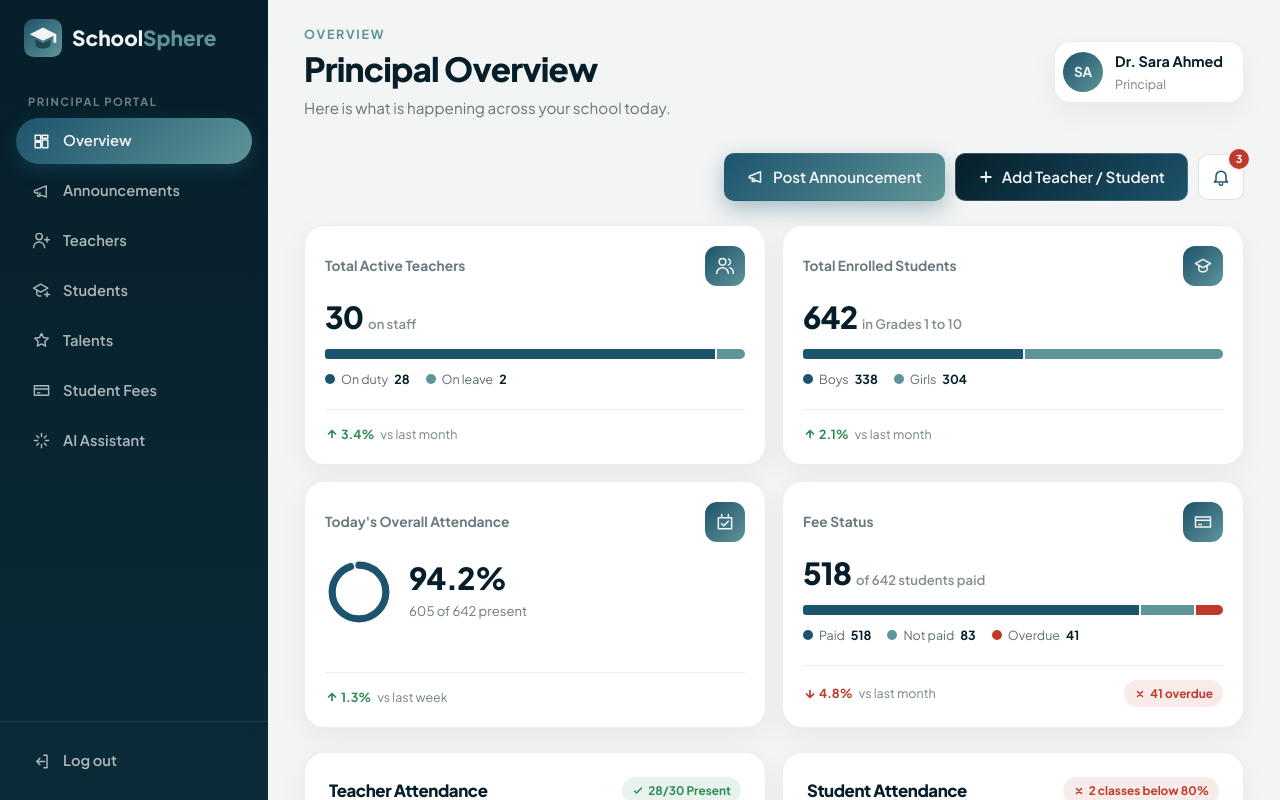
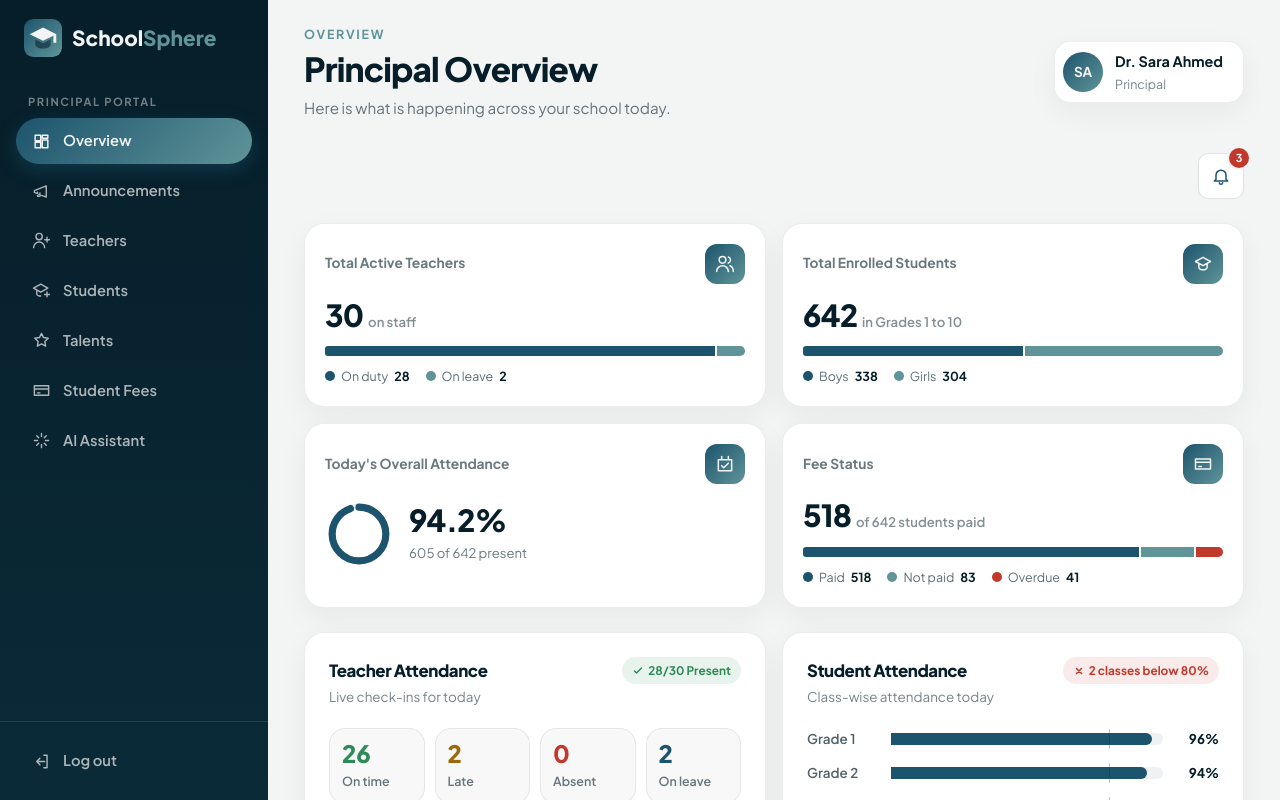
Before and after one commit to devdevcipator-arch/school-project, a Next.js app: page /principal in a window 1280 px wide. Shown: the top 800 px of the page. Built offline with nearby package versions, Linux system fonts and the light colour scheme.

Commit message:
Principal overview: drop KPI trend footers and header quick-action buttons
Co-Authored-By: Claude Opus 5.5 <noreply@anthropic.com>

```diff
--- a/app/principal/announcements/page.tsx
+++ b/app/principal/announcements/page.tsx
@@ -9,7 +9,7 @@ export const metadata: Metadata = {
 
 type Props = PageProps<"/principal/announcements">;
 
-// `?compose=1` (from "Post Announcement" on the overview) opens the composer straight away.
+// `?compose=1` opens the composer straight away.
 async function Board({ searchParams }: Pick<Props, "searchParams">) {
   const { compose } = await searchParams;
   return <AnnouncementsBoard startComposing={compose === "1"} />;
--- a/app/principal/teachers/page.tsx
+++ b/app/principal/teachers/page.tsx
@@ -9,7 +9,7 @@ export const metadata: Metadata = {
 
 type Props = PageProps<"/principal/teachers">;
 
-// `?add=1` (from "Add Teacher" on the overview) opens the onboarding form straight away.
+// `?add=1` opens the onboarding form straight away.
 async function Board({ searchParams }: Pick<Props, "searchParams">) {
   const { add } = await searchParams;
   return <TeachersBoard startAdding={add === "1"} />;
--- a/components/principal/ExecHeader.tsx
+++ b/components/principal/ExecHeader.tsx
@@ -1,8 +1,6 @@
 "use client";
 
-import Link from "next/link";
 import { useEffect, useRef, useState, type ReactNode } from "react";
-import { ButtonLink, buttonClass } from "@/components/ui/Button";
 import { notifications } from "@/lib/principal";
 
 /** Small popover that closes on outside click or Escape. */
@@ -37,45 +35,13 @@ function Popover({ open, onClose, children, className = "" }: { open: boolean; o
 const toneDot = { danger: "bg-danger", warn: "bg-warn" };
 
 export default function ExecHeader() {
-  const [menu, setMenu] = useState<"add" | "bell" | null>(null);
+  const [menu, setMenu] = useState<"bell" | null>(null);
   const close = () => setMenu(null);
 
   return (
     <header className="flex justify-end">
-      {/* The page title lives in the portal top bar; this row keeps the quick actions. */}
+      {/* The page title lives in the portal top bar; this row keeps the notifications bell. */}
       <div className="flex flex-wrap items-center gap-2.5">
-        <ButtonLink href="/principal/announcements?compose=1" className="max-sm:flex-1">
-          <svg viewBox="0 0 24 24" aria-hidden className="size-[18px]" fill="none" stroke="currentColor" strokeWidth="2" strokeLinecap="round" strokeLinejoin="round">
-            <path d="M3 11l15-6v14L3 13z M7 13v5h3v-4" />
-          </svg>
-          Post Announcement
-        </ButtonLink>
-
-        <div className="relative max-sm:flex-1">
-          <button
-            type="button"
-            aria-haspopup="menu"
-            aria-expanded={menu === "add"}
-            onClick={() => setMenu((m) => (m === "add" ? null : "add"))}
-            className={buttonClass("dark", "md", "w-full cursor-pointer")}
-          >
-            <svg viewBox="0 0 20 20" aria-hidden className="size-4"><path d="M10 4v12M4 10h12" fill="none" stroke="currentColor" strokeWidth="2.2" strokeLinecap="round" /></svg>
-            Add Teacher / Student
-          </button>
-          <Popover open={menu === "add"} onClose={close} className="w-56">
-            <div role="menu">
-              {[
-                { href: "/principal/teachers?add=1", label: "Add Teacher" },
-                { href: "/principal/students", label: "Add Student" },
-              ].map((l) => (
-                <Link key={l.href} role="menuitem" href={l.href} onClick={close} className="block rounded-xl px-3.5 py-2.5 text-[.9rem] font-semibold text-ink transition-colors hover:bg-primary/8 hover:text-primary">
-                  {l.label}
-                </Link>
-              ))}
-            </div>
-          </Popover>
-        </div>
-
         <div className="relative">
           <button
             type="button"
--- a/components/principal/KpiCards.tsx
+++ b/components/principal/KpiCards.tsx
@@ -1,9 +1,8 @@
 import type { ReactNode } from "react";
-import { Badge, Trend } from "@/components/dashboard/ui";
 import { kpis } from "@/lib/principal";
 
-/** KPI card: header, body, and a footer pinned to the bottom so cards in a row line up. */
-function Kpi({ label, icon, footer, children }: { label: string; icon: string; footer: ReactNode; children: ReactNode }) {
+/** KPI card: header and body. */
+function Kpi({ label, icon, children }: { label: string; icon: string; children: ReactNode }) {
   return (
     <section
       className="flex min-w-0 flex-col rounded-[20px] border border-ink/8 bg-white p-5 shadow-[0_10px_30px_rgba(6,30,41,.05)] transition-[translate,box-shadow] duration-300 ease-soft hover:-translate-y-1 hover:shadow-[0_18px_40px_rgba(6,30,41,.1)]"
@@ -16,8 +15,7 @@ function Kpi({ label, icon, footer, children }: { label: string; icon: string; f
           </svg>
         </span>
       </div>
-      <div className="mb-5 mt-4 grid gap-4">{children}</div>
-      <div className="mt-auto flex flex-wrap items-center justify-between gap-2 border-t border-ink/8 pt-3.5">{footer}</div>
+      <div className="mt-4 grid gap-4">{children}</div>
     </section>
   );
 }
@@ -69,9 +67,7 @@ export default function KpiCards() {
     <div className="grid gap-4 sm:grid-cols-2 2xl:grid-cols-4">
       <Kpi
         label="Total Active Teachers"
-        icon="M9 11a4 4 0 1 0 0-8a4 4 0 1 0 0 8z M2 21c0-3.9 3.1-7 7-7s7 3.1 7 7 M16 3.5a4 4 0 0 1 0 7.5 M18 14c2.4.8 4 3.2 4 7"
-        footer={<Trend value={teachers.trend} />}
-      >
+        icon="M9 11a4 4 0 1 0 0-8a4 4 0 1 0 0 8z M2 21c0-3.9 3.1-7 7-7s7 3.1 7 7 M16 3.5a4 4 0 0 1 0 7.5 M18 14c2.4.8 4 3.2 4 7"      >
         <p className={big}>
           {teachers.total} <span className={sub}>on staff</span>
         </p>
@@ -85,9 +81,7 @@ export default function KpiCards() {
 
       <Kpi
         label="Total Enrolled Students"
-        icon="M3 9l9-5 9 5-9 5z M7 11.5V16c0 1.5 2.2 3 5 3s5-1.5 5-3v-4.5"
-        footer={<Trend value={students.trend} />}
-      >
+        icon="M3 9l9-5 9 5-9 5z M7 11.5V16c0 1.5 2.2 3 5 3s5-1.5 5-3v-4.5"      >
         <p className={big}>
           {students.total} <span className={sub}>in Grades 1 to {students.grades}</span>
         </p>
@@ -101,9 +95,7 @@ export default function KpiCards() {
 
       <Kpi
         label="Today's Overall Attendance"
-        icon="M8 3v3 M16 3v3 M4 7h16v13H4z M8 14l2.5 2.5L16 11"
-        footer={<Trend value={attendance.trend} label="vs last week" />}
-      >
+        icon="M8 3v3 M16 3v3 M4 7h16v13H4z M8 14l2.5 2.5L16 11"      >
         <div className="flex items-center gap-4">
           <Ring percent={attendance.percent} />
           <div className="min-w-0">
@@ -117,14 +109,7 @@ export default function KpiCards() {
 
       <Kpi
         label="Fee Status"
-        icon="M3 6h18v12H3z M3 10h18 M7 15h3"
-        footer={
-          <>
-            <Trend value={fees.trend} />
-            <Badge tone="danger">{fees.overdue} overdue</Badge>
-          </>
-        }
-      >
+        icon="M3 6h18v12H3z M3 10h18 M7 15h3"      >
         <p className={big}>
           {fees.paid} <span className={sub}>of {fees.total} students paid</span>
         </p>
```
